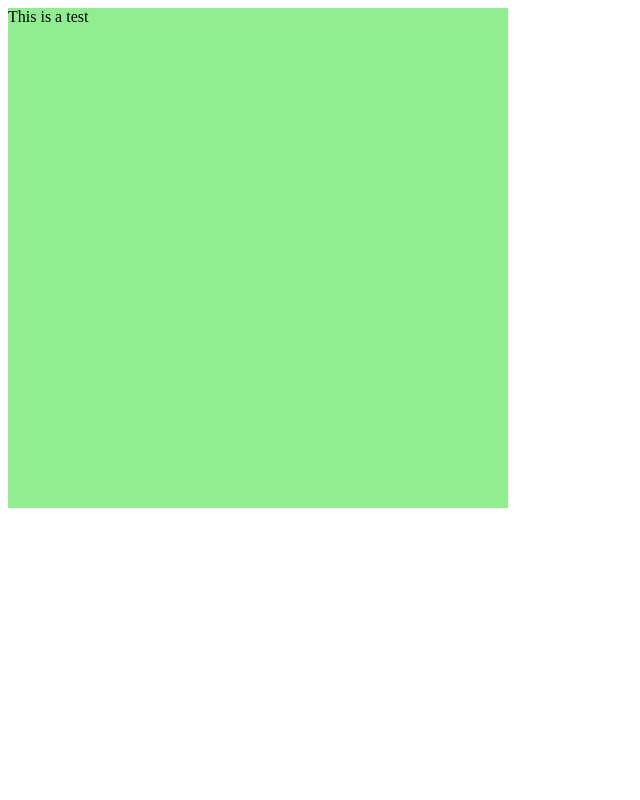
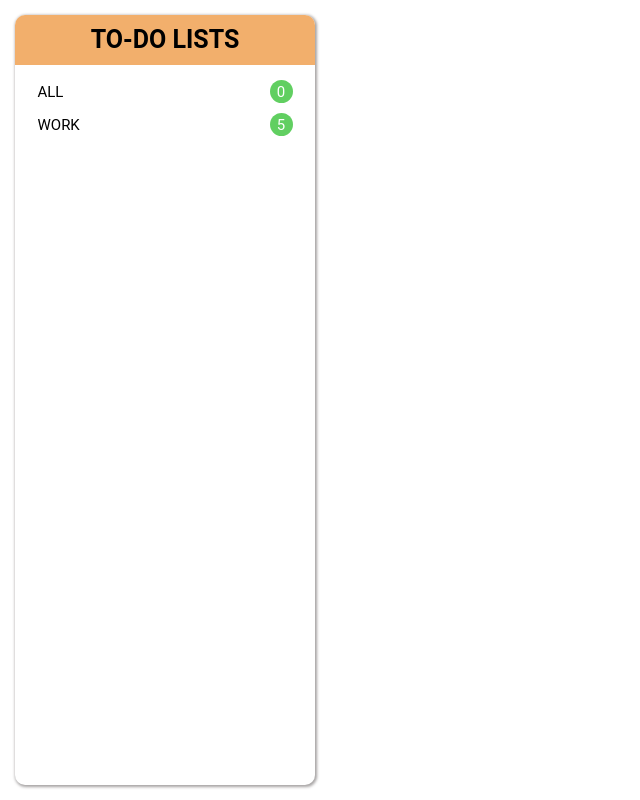
Before and after one commit to ChaseDev7/todo-app, a website built with webpack: page dist/index.html in a window 1280 px wide. Shown: the whole page, without its empty margins (0-640 px from the left). Built offline with nearby package versions, Linux system fonts and the light colour scheme.

Commit message:
Update list layout

```diff
--- a/src/index.js
+++ b/src/index.js
@@ -1,7 +1,46 @@
 import './style.css';
 
 const container = document.createElement("div");
-container.classList.add("container");
-container.textContent = "This is a test";
+container.setAttribute("id", "container");
+document.body.appendChild(container);
 
-document.body.appendChild(container);
+const todoListContainer = document.createElement("div");
+todoListContainer.setAttribute("id", "todo-list-container");
+container.appendChild(todoListContainer);
+
+const todoListTitle = document.createElement("div");
+todoListTitle.setAttribute("id", "todo-list-title");
+todoListTitle.textContent = "TO-DO LISTS"
+todoListContainer.appendChild(todoListTitle);
+
+const todoList = document.createElement("div");
+todoList.setAttribute("id", "todo-list");
+todoListContainer.appendChild(todoList);
+
+const todoListAll = document.createElement("div");
+todoListAll.classList.add("todo-list-item");
+todoList.appendChild(todoListAll);
+
+const todoListAllText = document.createElement("div");
+todoListAllText.classList.add("todo-list-item-text");
+todoListAllText.textContent = "ALL";
+todoListAll.appendChild(todoListAllText);
+
+const todoListAllAmount = document.createElement("div");
+todoListAllAmount.classList.add("todo-list-item-amount");
+todoListAllAmount.textContent = "0";
+todoListAll.appendChild(todoListAllAmount);
+
+const todoListWork = document.createElement("div");
+todoListWork.classList.add("todo-list-item");
+todoList.appendChild(todoListWork);
+
+const todoListWorkText = document.createElement("div");
+todoListWorkText.classList.add("todo-list-item-text");
+todoListWorkText.textContent = "WORK";
+todoListWork.appendChild(todoListWorkText);
+
+const todoListWorkAmount = document.createElement("div");
+todoListWorkAmount.classList.add("todo-list-item-amount");
+todoListWorkAmount.textContent = "5";
+todoListWork.appendChild(todoListWorkAmount);
--- a/src/style.css
+++ b/src/style.css
@@ -1,5 +1,80 @@
-.container {
-  width: 500px;
-  height: 500px;
-  background-color: lightgreen;
+@font-face {
+  font-family: 'Roboto';
+  src: url('./Roboto-Regular.ttf') format('ttf'),
+  url('./Roboto-Bold.ttf') format('ttf');
+  font-weight: 400, 700, 900;
+  font-style: normal;
 }
+
+body {
+  display: flex;
+  flex-direction: column;
+  align-items: center;
+  margin: 0;
+  font-family: 'Roboto';
+}
+
+#container {
+  width: 100%;
+  height: 100vh;
+  display: flex;
+}
+
+#todo-list-container {
+  width: 300px;
+  height: auto;
+  background-color: white;
+  margin: 15px;
+  border-radius: 10px;
+  display: flex;
+  flex-direction: column;
+  align-items: center;
+  box-shadow: 1px 1px 3px 1px rgb(166, 163, 163);
+}
+
+#todo-list-title {
+  width: 100%;
+  height: 30px;
+  border-radius: 10px 10px 0 0;
+  display: flex;
+  justify-content: center;
+  font-weight: 700;
+  font-size: 25px;
+  padding: 10px 0;
+  background-color: rgb(242, 175, 108);
+}
+
+#todo-list {
+  width: 100%;
+  margin-top: 10px;
+  display: flex;
+  flex-direction: column;
+  align-items: center;
+}
+
+.todo-list-item {
+  width: 85%;
+  font-size: 15px;
+  padding: 5px 10px;
+  border-radius: 5px;
+  cursor: pointer;
+  display: flex;
+  justify-content: space-between;
+  align-items: center;
+}
+
+.todo-list-item:hover {
+  background-color: rgb(242, 175, 108);
+  color: white;
+}
+
+.todo-list-item-amount {
+  border-radius: 50%;
+  background-color: rgb(97, 207, 97);
+  color: white;
+  width: 23px;
+  height: 23px;
+  display: flex;
+  justify-content: center;
+  align-items: center;
+}
--- a/webpack.config.js
+++ b/webpack.config.js
@@ -21,6 +21,10 @@ module.exports = {
         test: /\.css$/i,
         use: ['style-loader', 'css-loader'],
       },
+      {
+        test: /\.(woff|woff2|eot|ttf|otf)$/i,
+        type: 'asset/resource',
+      },
     ],
   },
 };
```
Also changed, not shown: dist/f80816a5455d171f948d.ttf (added), dist/fc2b5060f7accec5cf74.ttf (added), dist/main.js, src/Roboto-Bold.ttf (added), src/Roboto-Regular.ttf (added).
